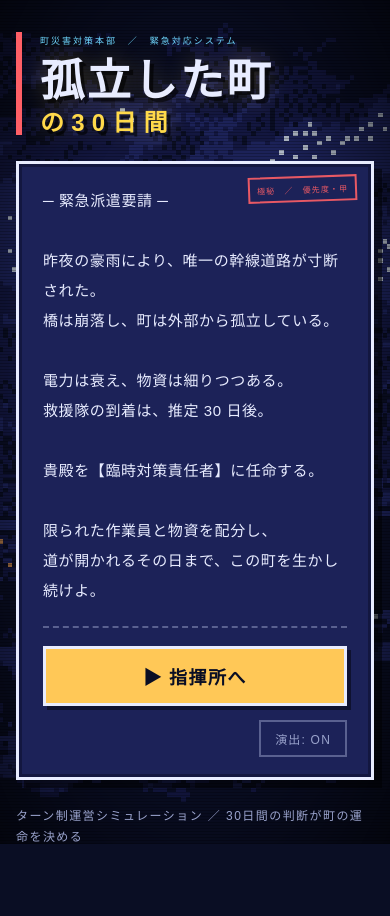
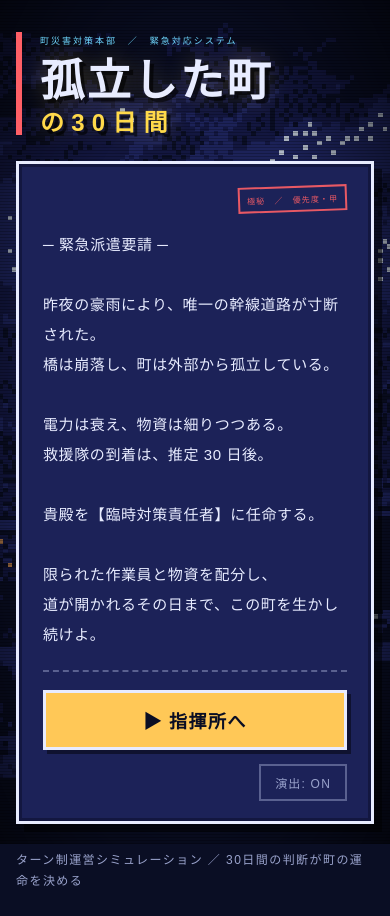
Before and after one commit to ivgtr/tozasareta-machi, a React (Vite) app: page / in a window 390 px wide. Before the commit the page ends 872 px from the top, so only its background shows below. Built offline with nearby package versions, Linux system fonts and the light colour scheme; a web font is replaced by a local one.

Commit message:
fix: prevent title classification overlap

```diff
--- a/src/ui/styles/title.css
+++ b/src/ui/styles/title.css
@@ -133,6 +133,11 @@
   .title {
     padding: 32px 16px 24px;
   }
+  .title__classification {
+    position: static;
+    width: fit-content;
+    margin: 0 0 18px auto;
+  }
   .title__briefing {
     font-size: 15px;
   }
```
